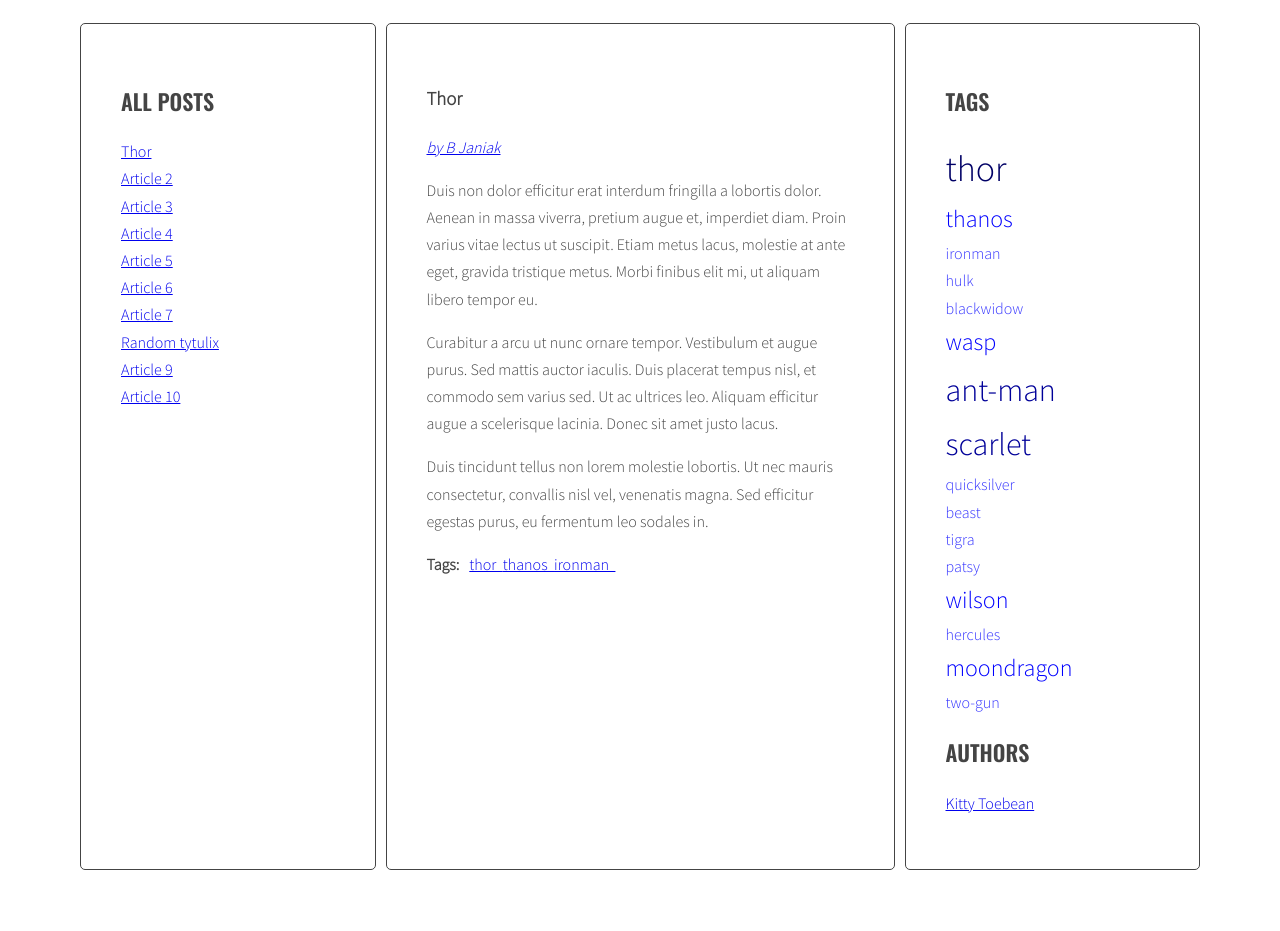
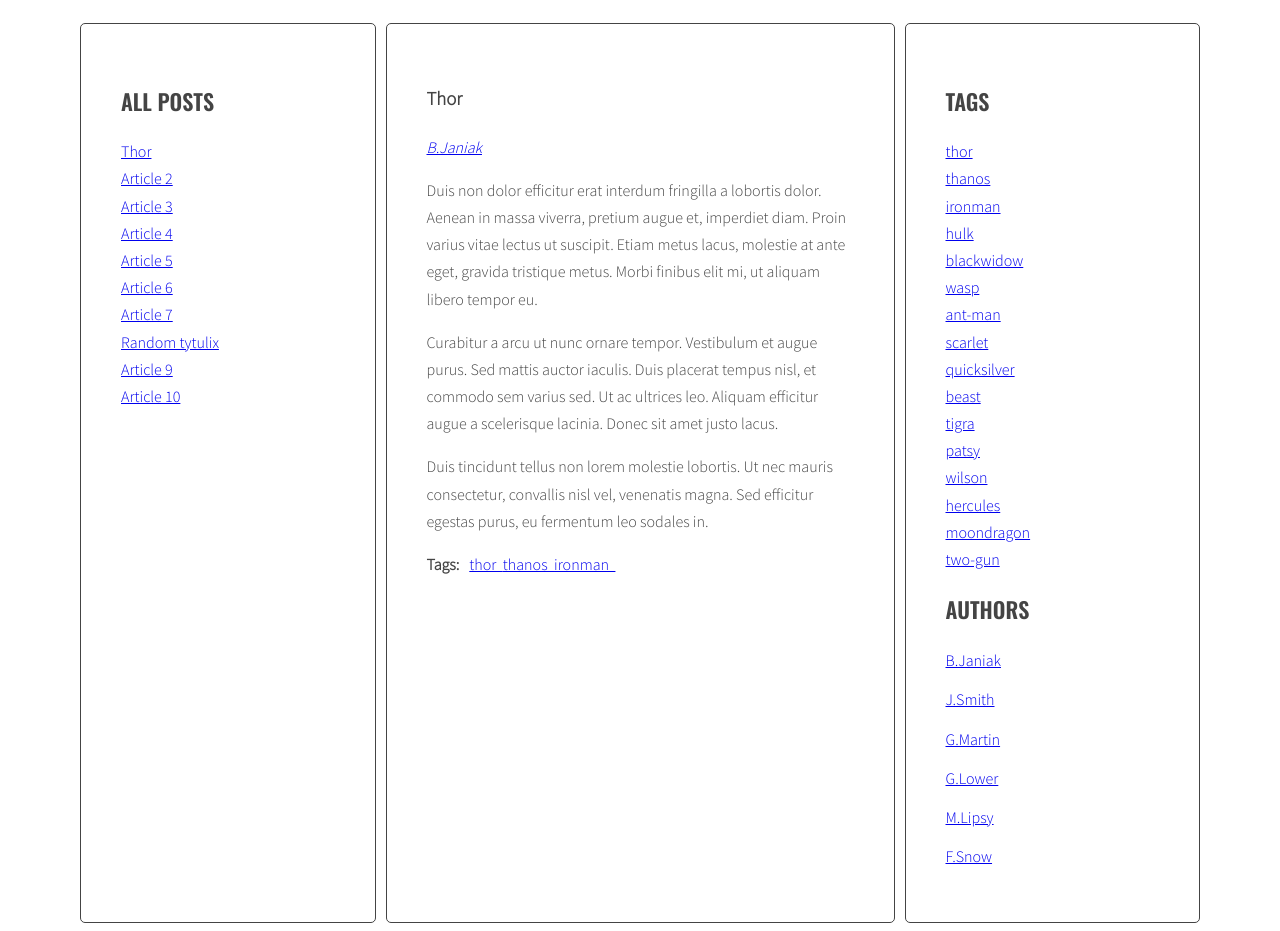
Before and after one commit to Hiorii/javascript-blog, a website: page index.html in a window 1280 px wide. Shown: the part 220-1151 px from the top of the page. Before the commit the page ends 1098 px from the top, so only its background shows below. Drawn offline with nearby package versions, Linux system fonts and the light colour scheme.

Commit message:
Add authors sidebar functionality

```diff
--- a/css/style.css
+++ b/css/style.css
@@ -107,33 +107,4 @@ body {
 .post-tags p {
   margin: 0 10px 0 0;
 }
-
-a[class^='tag-size-'] {
-  text-decoration: none;
-}
-.tag-size-1 {
-  color: #3333ff;
-  font-size: 16px;
-  font-weight: 100;
-}
-.tag-size-2 {
-  color: #0000ff;
-  font-size: 24px;
-  font-weight: 200;
-}
-.tag-size-3 {
-  color: #0000cc;
-  font-size: 28px;
-  font-weight: 300;
-}
-.tag-size-4 {
-  color: #000099;
-  font-size: 32px;
-  font-weight: 450;
-}
-.tag-size-5 {
-  color: #000066;
-  font-size: 36px;
-  font-weight: 580;
-}
 /*# sourceMappingURL=style.css.map */
--- a/index.html
+++ b/index.html
@@ -27,7 +27,7 @@
               </ul>
             </aside>
             <section class="posts">
-              <article class="post active" id="article-1" data-tags="thor thanos ironman" data-author='B Janiak'>
+              <article class="post active" id="article-1" data-tags="thor thanos ironman" data-author='B.Janiak'>
                 <h3 class="post-title">Thor</h3>
                 <p class="post-author"></p>
                 <div class="post-content">
@@ -43,7 +43,7 @@
                   </ul>
                 </div>
               </article>
-              <article class="post" id="article-2" data-tags="thor thanos hulk" data-author='J Smith'>
+              <article class="post" id="article-2" data-tags="thor thanos hulk" data-author='J.Smith'>
                 <h3 class="post-title">Article 2</h3>
                 <p class="post-author"></p>
                 <div class="post-content">
@@ -59,7 +59,7 @@
                   </ul>
                 </div>
               </article>
-              <article class="post" id="article-3" data-tags="thor blackwidow wasp" data-author='G Martin'>
+              <article class="post" id="article-3" data-tags="thor blackwidow wasp" data-author='G.Martin'>
                 <h3 class="post-title">Article 3</h3>
                 <p class="post-author"></p>
                 <div class="post-content">
@@ -74,7 +74,7 @@
                   </ul>
                 </div>
               </article>
-              <article class="post" id="article-4" data-tags="thor wasp ant-man" data-author='J Smith'>
+              <article class="post" id="article-4" data-tags="thor wasp ant-man" data-author='J.Smith'>
                 <h3 class="post-title">Article 4</h3>
                 <p class="post-author"></p>
                 <div class="post-content">
@@ -90,7 +90,7 @@
                   </ul>
                 </div>
               </article>
-              <article class="post" id="article-5" data-tags="ant-man scarlet quicksilver" data-author='B Janiak'>
+              <article class="post" id="article-5" data-tags="ant-man scarlet quicksilver" data-author='B.Janiak'>
                 <h3 class="post-title">Article 5</h3>
                 <p class="post-author"></p>
                 <div class="post-content">
@@ -106,7 +106,7 @@
                   </ul>
                 </div>
               </article>
-              <article class="post" id="article-6" data-tags="scarlet ant-man beast" data-author='G Lower'>
+              <article class="post" id="article-6" data-tags="scarlet ant-man beast" data-author='G.Lower'>
                 <h3 class="post-title">Article 6</h3>
                 <p class="post-author"></p>
                 <div class="post-content">
@@ -122,7 +122,7 @@
                   </ul>
                 </div>
               </article>
-              <article class="post" id="article-7" data-tags="scarlet ant-man tigra" data-author='B Janiak'>
+              <article class="post" id="article-7" data-tags="scarlet ant-man tigra" data-author='B.Janiak'>
                 <h3 class="post-title">Article 7</h3>
                 <p class="post-author"></p>
                 <div class="post-content">
@@ -138,7 +138,7 @@
                   </ul>
                 </div>
               </article>
-              <article class="post" id="article-8" data-tags="thor scarlet patsy" data-author='M Lipsy'>
+              <article class="post" id="article-8" data-tags="thor scarlet patsy" data-author='M.Lipsy'>
                 <h3 class="post-title">Random tytulix</h3>
                 <p class="post-author"></p>
                 <div class="post-content">
@@ -154,7 +154,7 @@
                   </ul>
                 </div>
               </article>
-              <article class="post" id="article-9" data-tags="wilson hercules moondragon" data-author='F Snow'>
+              <article class="post" id="article-9" data-tags="wilson hercules moondragon" data-author='F.Snow'>
                 <h3 class="post-title">Article 9</h3>
                 <p class="post-author"></p>
                 <div class="post-content">
@@ -170,7 +170,7 @@
                   </ul>
                 </div>
               </article>
-              <article class="post" id="article-10" data-tags="wilson moondragon two-gun" data-author='G Martin'>
+              <article class="post" id="article-10" data-tags="wilson moondragon two-gun" data-author='G.Martin'>
                 <h3 class="post-title">Article 10</h3>
                 <p class="post-author"></p>
                 <div class="post-content">
--- a/js/script.js
+++ b/js/script.js
@@ -1,39 +1,6 @@
 /* eslint-disable indent */
 /* eslint-disable no-unused-vars */
 'use strict';
-
-const titleClickHandler = function(event){
-  event.preventDefault();
-  console.log('Link was clicked!');
-  const clickedElement = this;
-  console.log(event);
-
-  /* remove class 'active' from all article links  */
-  const activeLinks = document.querySelectorAll('.titles a.active');
-  for(let activeLink of activeLinks){
-    activeLink.classList.remove('active');
-  }
-
-  /* add class 'active' to the clicked link */
-  console.log('clickedElement:', clickedElement);
-  clickedElement.classList.add('active');
-
-  /* remove class 'active' from all articles */
-  const activeArticles = document.querySelectorAll('.posts article.active');
-  for(let activeArticle of activeArticles){
-    activeArticle.classList.remove('active');
-  }
-
-  /* get 'href' attribute from the clicked link */
-  const hrefClickedLinked = clickedElement.getAttribute('href');
-  console.log(hrefClickedLinked);
-
-  /* find the correct article using the selector (value of 'href' attribute) */
-  const correctArticles = document.querySelector(hrefClickedLinked);
-
-  /* add class 'active' to the correct article */
-  correctArticles.classList.add('active');
-};
 
 const optArticleSelector = '.post',
   optTitleSelector = '.post-title',
@@ -43,34 +10,36 @@ const optArticleSelector = '.post',
   optCloudClassCount = 5,
   optCloudClassPrefix  = '.tag-size-';
 
-  function generateTitleLinks(customSelector = ''){
+const titleClickHandler = function(event){
+  event.preventDefault();
+  const clickedElement = this;
+  const activeLinks = document.querySelectorAll('.titles a.active');
+  for(let activeLink of activeLinks){
+    activeLink.classList.remove('active');
+  }
+  clickedElement.classList.add('active');
+  const activeArticles = document.querySelectorAll('.posts article.active');
+  for(let activeArticle of activeArticles){
+    activeArticle.classList.remove('active');
+  }
+  const hrefClickedLinked = clickedElement.getAttribute('href');
+  const correctArticles = document.querySelector(hrefClickedLinked);
+  correctArticles.classList.add('active');
+}
 
-  /* remove contents of titleList */
+function generateTitleLinks(customSelector = ''){
   const titleList = document.querySelector(optTitleListSelector);
   titleList.innerHTML= '';
-
-  /* for each article */
   const articles = document.querySelectorAll(optArticleSelector + customSelector);
   let html ='';
   for(let article of articles){
-    /* get the article id */
     const articleId = article.getAttribute('id');
-
-    /* find the title element */
-    /* get the title from the title element */
     const articleTitle = article.querySelector(optTitleSelector).innerHTML;
-
-    /* create HTML of the link */
     const linkHTML = '<li><a href="#' + articleId + '"><span>' + articleTitle + '</span></a></li>';
-
-
-    /* insert link into titleList */
     html = html + linkHTML;
   }
   titleList.innerHTML = html;
-
   const links = document.querySelectorAll('.titles a');
-
   for(let link of links){
     link.addEventListener('click', titleClickHandler);
   }
@@ -81,7 +50,6 @@ generateTitleLinks();
 function calculateTagsParams(tags){
   let params = {max: '0', min: '999999'};
   for(let tag in tags){
-    //console.log(tag + ' is used ' + tags[tag] + ' times.');
     if(tags[tag]>params.max){
       params.max = tags[tag];
     }
@@ -93,48 +61,27 @@ function calculateTagsParams(tags){
 }
 
 function generateTags(){
-   /* [NEW] create a new variable allTags with an empty object */
-   let allTags = {};
-  /* find all articles */
+  let allTags = {};
   const articles = document.querySelectorAll(optArticleSelector);
-  /* START LOOP: for every article: */
   for(let article of articles){
-    /* find tags wrapper */
     const tagWrapper = article.querySelector(optArticleTagsSelector);
-    /* make html variable with empty string */
     let html = '';
-    /* get tags from data-tags attribute */
     const tags = article.getAttribute('data-tags');
-    /* split tags into array */
     const splitTagsArray = tags.split(' ');
-    /* START LOOP: for each tag */
     for(let tag of splitTagsArray){
       const linkHTML = '<li><a href="#tag-' + tag + '">' + tag + '&nbsp;&nbsp;</a></li>';
-      /* add generated code to html variable */
       html = html + linkHTML;
-      /* [NEW] check if this link is NOT already in allTags */
       if(!allTags[tag]){
-        /* [NEW] add generated code to allTags array */
         allTags[tag]=1;
       } else {
         allTags[tag]++;
       }
     }
     const tagsParams = calculateTagsParams(allTags);
-    //console.log('tagsParams:', tagsParams);
-    /* insert HTML of all the links into the tags wrapper */
     tagWrapper.innerHTML = html;
-    /* END LOOP: for every article: */
-    /* [NEW] find list of tags in right column */
     const tagList = document.querySelector('.tags');
-    /* [NEW] create variable for all links HTML code */
-
     let allTagsHTML = '';
-
-    /* [NEW] START LOOP: for each tag in allTags: */
     for(let tag in allTags){
-      //console.log(allTags, allTags[tag]);
-        /* [NEW] generate code of a link and add it to allTagsHTML */
         const tagLinkHTML = '<li><a href="#tag-' + tag + '" class ="tag-size-' + calculateTagClass(allTags[tag], tagsParams) + '">' + tag + '</a></li>';
         allTagsHTML += tagLinkHTML;
       }
@@ -150,39 +97,27 @@ function calculateTagClass(count, params){
   return classNumber;
 }
 
-
 generateTags();
 
 function tagClickHandler(event){
-  /* prevent default action for this event */
   event.preventDefault();
-  /* make new constant named "clickedElement" and give it the value of "this" */
   const clickedElement = this;
-  /* make a new constant "href" and read the attribute "href" of the clicked element */
   const href = clickedElement.getAttribute('href');
-  /* make a new constant "tag" and extract tag from the "href" constant */
   const tag = href.replace('#tag-', '');
-  /* find all tag links with class active */
   const activeTags = document.querySelectorAll('.posts .active');
-  /* START LOOP: for each active tag link */
   for(let activeTag of activeTags){
     activeTag.classList.remove('active');
   }
-  /* find all tag links with "href" attribute equal to the "href" constant */
   const tagLinksAsArrticle = document.querySelectorAll('a[href="' + href + '"]');
-  /* START LOOP: for each found tag link */
   for(let tagLinkAsArrticle of tagLinksAsArrticle){
     tagLinkAsArrticle.classList.add('active');
   }
   generateTitleLinks('[data-tags~="' + tag + '"]');
-  /* execute function "generateTitleLinks" with article selector as argument */
 }
 
 function addClickListenersToTags(){
-  /* find all links to tags */
   const tagLinks = document.querySelectorAll('.post-tags a');
   const tagCloudLinks = document.querySelectorAll('.tags a');
-  /* START LOOP: for each link */
   for(let tagLink of tagLinks){
     tagLink.addEventListener('click', tagClickHandler);
   }
@@ -194,14 +129,30 @@ function addClickListenersToTags(){
 addClickListenersToTags();
 
 function generateAuthors(event){
+  let allAuthors = {};
   const articles = document.querySelectorAll(optArticleSelector);
   for(let article of articles){
     const authorWrapper = article.querySelector('.post-author');
     let html = '';
-    const author = article.getAttribute('data-author');
-    const authorLink = '<p><a href="#author-' + author + '">by ' + author + '</p>';
-    html = html + authorLink;
+    const authors = article.getAttribute('data-author');
+    const splitAuthorsArray = authors.split(' ');
+    for(let author of splitAuthorsArray){
+      const authorLink = '<p><a href="#author-' + author + '">' + author + '</p>';
+      html = html + authorLink;
+      if(!allAuthors[author]){
+        allAuthors[author]=1;
+      } else{
+        allAuthors[author]++;
+      }
+    }
     authorWrapper.innerHTML = html;
+    const authorList = document.querySelector('.authors');
+    let allAuthorsHTML = '';
+    for(let author in allAuthors){
+        const authorLinkHTML = '<li><a href="#author-' + author + '">' + author + '</a></li>';
+        allAuthorsHTML += authorLinkHTML;
+      }
+      authorList.innerHTML = allAuthorsHTML;
   }
 }
 
@@ -223,11 +174,15 @@ function authorClickHandler(event){
   generateTitleLinks('[data-author="' + author + '"]');
 }
 
-function addClickListenersToAuthorss(){
+function addClickListenersToAuthors(){
   const authors = document.querySelectorAll('.post-author a');
+  const authorsList = document.querySelectorAll('.authors a');
   for(let author of authors){
     author.addEventListener('click', authorClickHandler);
   }
+  for(let authorList of authorsList){
+    authorList.addEventListener('click', authorClickHandler);
+  }
 }
 
-addClickListenersToAuthorss();
+addClickListenersToAuthors();
```
